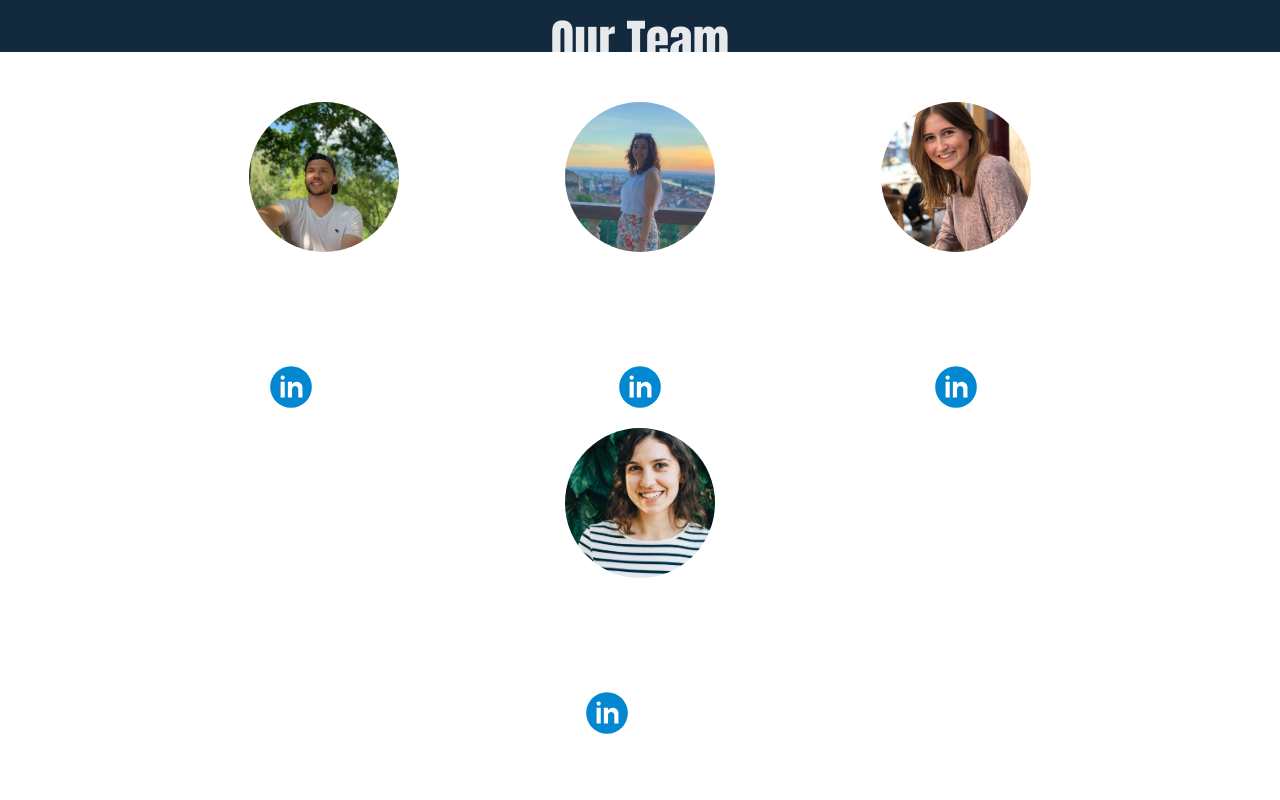
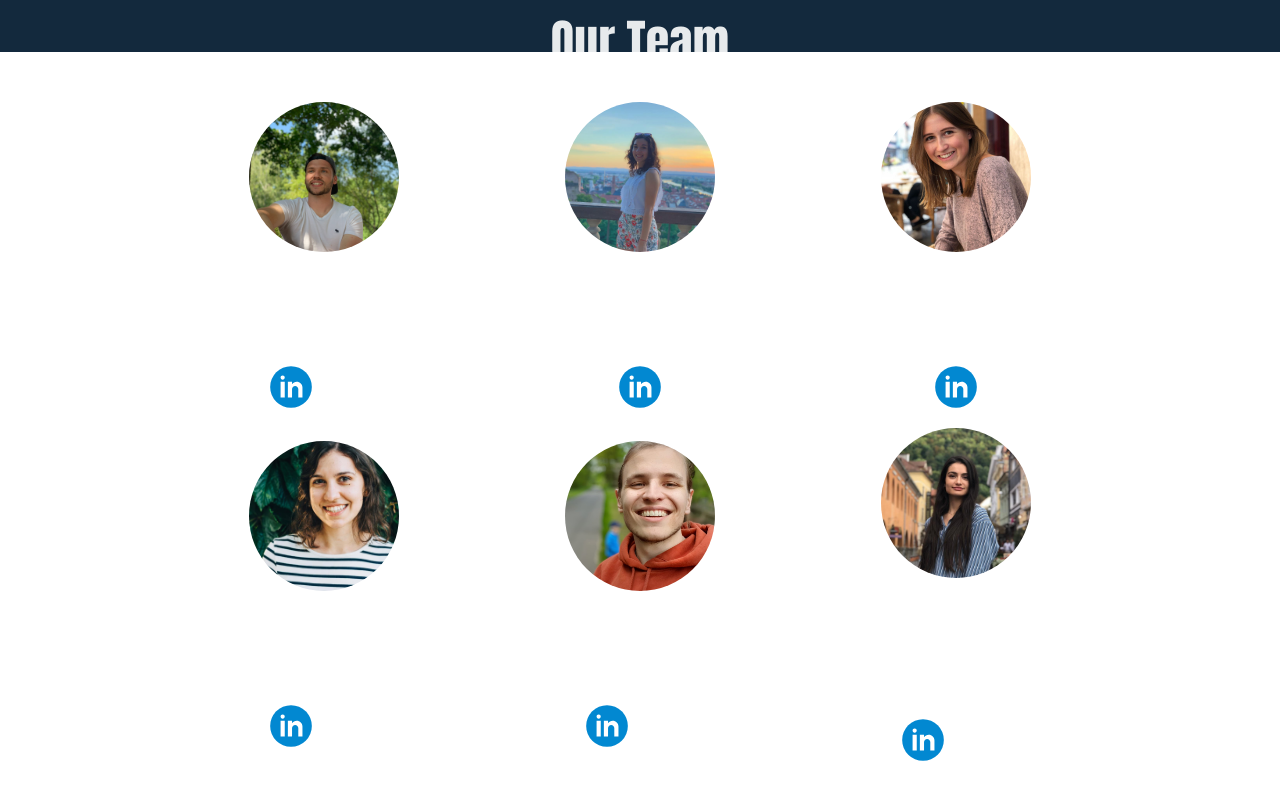
Before and after one commit to TudorEsan/mtp-turing-tumble, a React (Create React App) app in the folder client/: page /hitchhike in a window 1280 px wide. Shown: the part 812-1612 px from the top of the page. Built offline with nearby package versions, Linux system fonts and the light colour scheme; no server answers; the database is empty.

Commit message:
Added Cosmina and Noah

```diff
--- a/client/src/pages/Hitchhike.tsx
+++ b/client/src/pages/Hitchhike.tsx
@@ -56,6 +56,37 @@ const teamMembers = [
       },
       {
         url: "https://github.com/agnieszkalenart",
+        icon: "/github.svg",
+      },
+    ],
+  } as ITeamMember,
+  {
+    name: "Noah Mautner",
+    description: "Data Science Master Student at the University of Mannheim",
+    photo: "/photos/Noah.jpeg",
+    social: [
+      {
+        url: "https://github.com/noahmtnr",
+        icon: "/linkedin.svg",
+      },
+      {
+        url: "https://www.linkedin.com/in/noahmautner/",
+        icon: "/github.svg",
+      },
+    ],
+  } as ITeamMember,
+  {
+    name: "Cosmina Ionut",
+    description:
+      "Advanced Information Systems Master Student at UBB Cluj-Napoca",
+    photo: "/photos/Cosmina.jpeg",
+    social: [
+      {
+        url: "https://www.linkedin.com/in/cosmina-ionut-33aa69246",
+        icon: "/linkedin.svg",
+      },
+      {
+        url: "https://github.com/CosminaIonut",
         icon: "/github.svg",
       },
     ],
```
Also changed, not shown: client/public/photos/Cosmina.jpeg (added), client/public/photos/Noah.jpeg (added).
